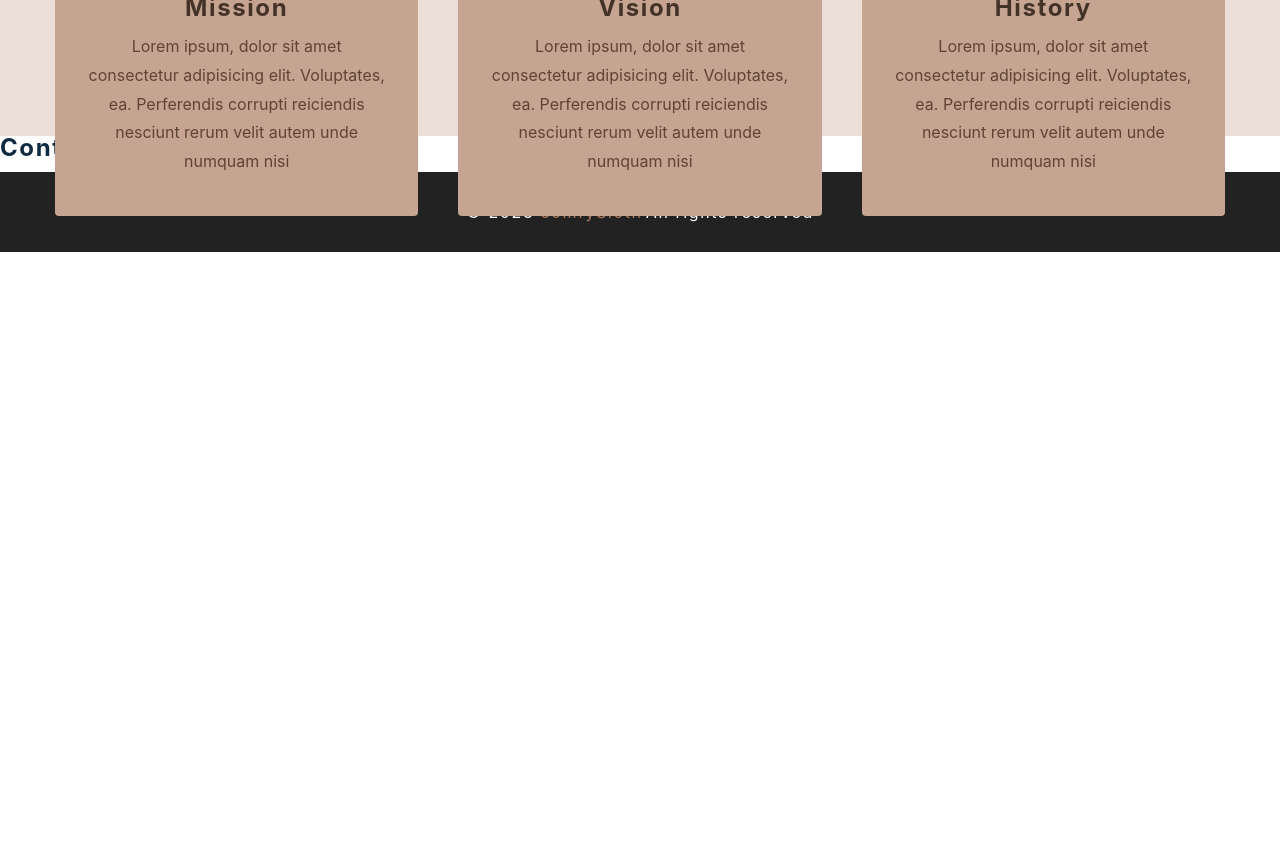
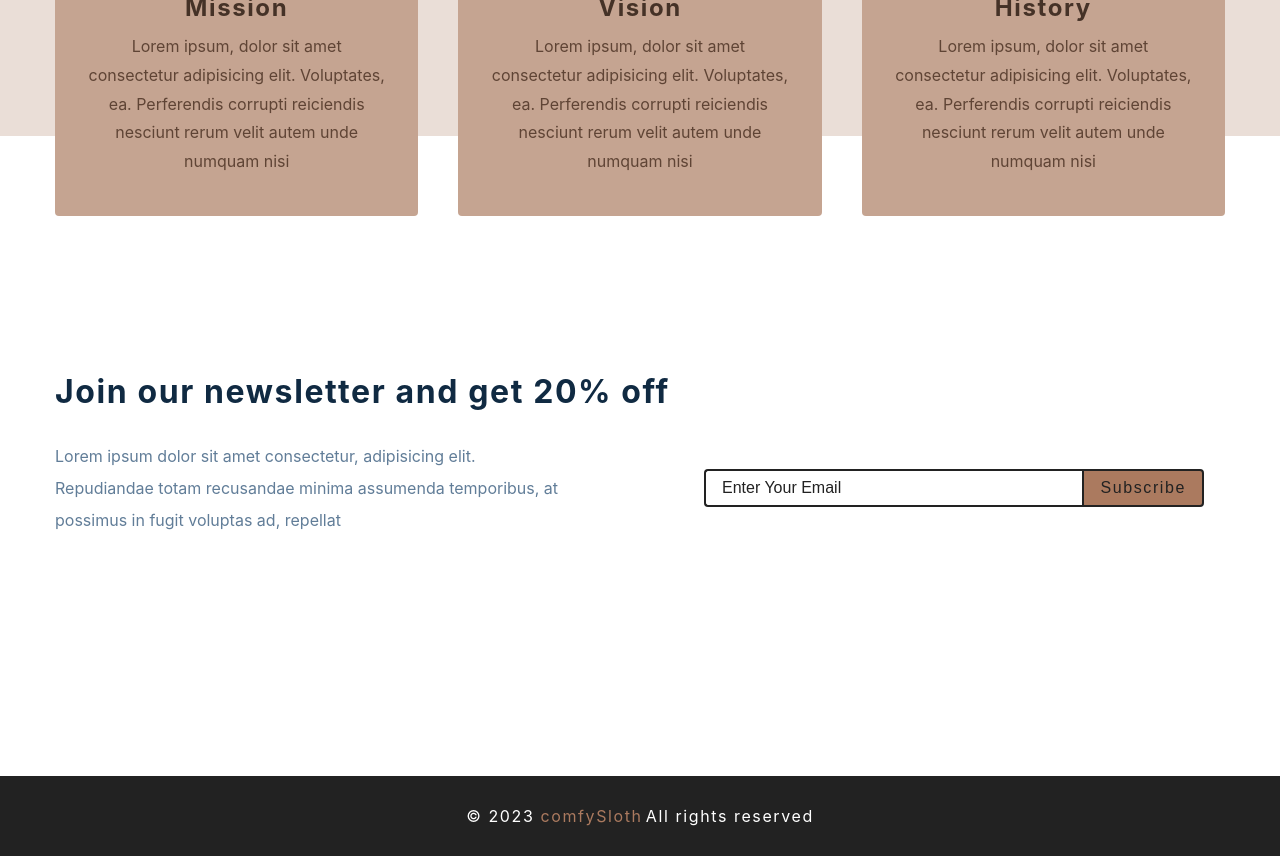
Before and after one commit to johnie261/e-commerce, a React (Create React App) app: page / in a window 1280 px wide. Shown: the part 1200-2056 px from the top of the page. Before the commit the page ends 1452 px from the top, so only its background shows below. Built offline with nearby package versions, Linux system fonts and the light colour scheme; no server answers.

Commit message:
Add contact component

```diff
--- a/package.json
+++ b/package.json
@@ -10,7 +10,7 @@
     "@testing-library/react": "^13.4.0",
     "@testing-library/user-event": "^13.5.0",
     "airtable-node": "^0.1.20",
-    "axios": "^1.1.3",
+    "axios": "^1.3.5",
     "dotenv": "^16.0.3",
     "react": "^18.2.0",
     "react-dom": "^18.2.0",
--- a/src/components/Contact.js
+++ b/src/components/Contact.js
@@ -2,7 +2,20 @@
 import styled from 'styled-components'
 
 const Contact = () => {
-  return <h4>contact section</h4>
+  return <Wrapper>
+    <div className="section-center">
+      <h3>Join our newsletter and get 20% off</h3>
+      <div className="content">
+        <p>
+        Lorem ipsum dolor sit amet consectetur, adipisicing elit. Repudiandae totam recusandae minima assumenda temporibus, at possimus in fugit voluptas ad, repellat
+        </p>
+        <form className="contact-form">
+          <input type="email" placeholder="Enter your email" className="form-input"/>
+          <button type="submit" className="submit-btn">subscribe</button>
+        </form>
+      </div>
+    </div>
+  </Wrapper>
 }
 const Wrapper = styled.section`
   padding: 5rem 0;
@@ -35,7 +48,7 @@
   }
   .submit-btn {
     border-top-right-radius: var(--radius);
-    border-bottom-right-radius: var(--radius);
+    border-bottom-right-radius: var(--radius);Lorem ipsum dolor sit amet consectetur, adipisicing elit. Repudiandae totam recusandae minima assumenda temporibus, at possimus in fugit voluptas ad, repellat
   }
   .form-input::placeholder {
     color: var(--clr-black);
--- a/src/components/Services.js
+++ b/src/components/Services.js
@@ -17,7 +17,7 @@
       <div className="services-center">
         {services.map((service)=> {
             const {id, title, text, icon} = service;
-            return <article className="service">
+            return <article className="service" key={id}>
               <span className="icon">{icon}</span>
               <h4>{title}</h4>
               <p>{text}</p>
--- a/src/context/products_context.js
+++ b/src/context/products_context.js
@@ -29,6 +29,15 @@
   const closeSidebar = () => {
     dispatch({type:SIDEBAR_CLOSE})
   }
+
+  const fetchProducts = async(url) => {
+    const response = await axios.get(url)
+    console.log(response)
+  };
+
+  useEffect(()=> {
+    fetchProducts(url)
+  }, [])
   return (
     <ProductsContext.Provider value={{...state, openSidebar, closeSidebar}}>
       {children}
```
Also changed, not shown: 1 other file (tests, documents, lock files or other folders).
